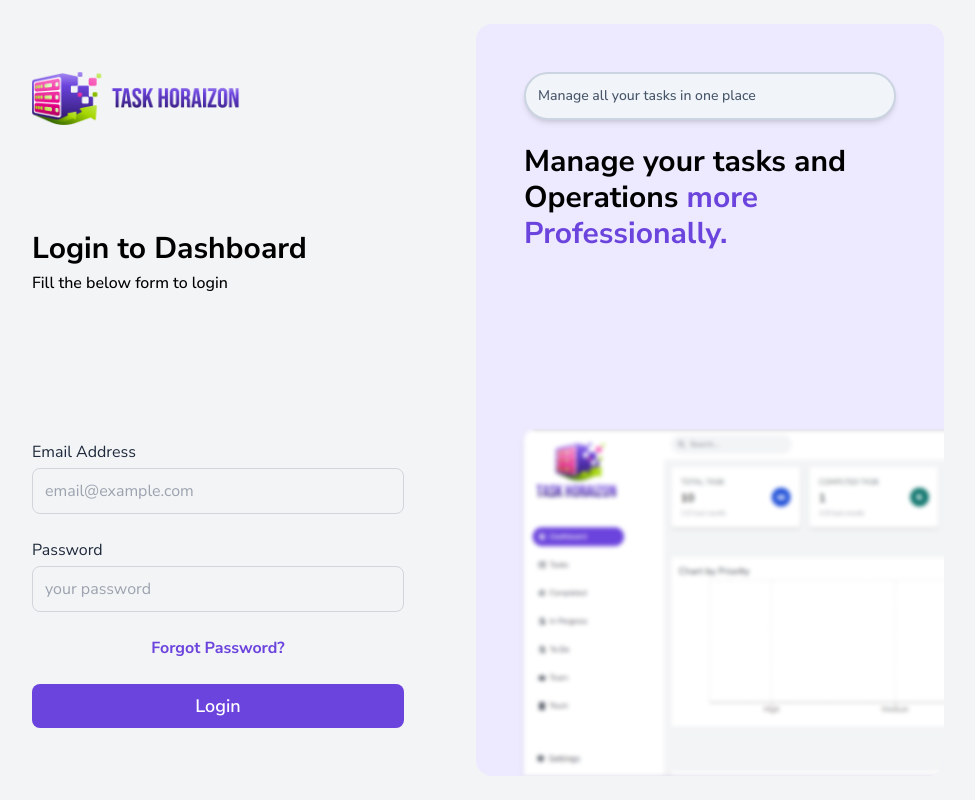
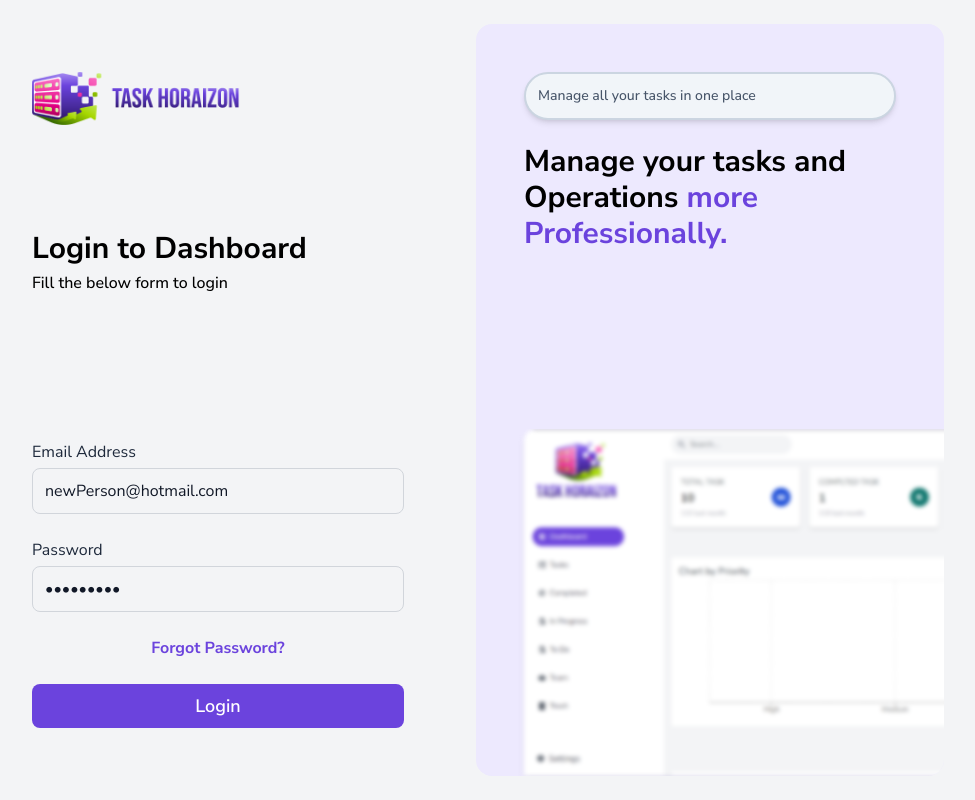
Before and after one commit to Omar-Gihad/Horizon-Task-Manager-Client, a React (Vite) app: page /login in a window 1280 px wide. Shown: the whole page, without its empty margins (176-1151 px from the left). Built offline with nearby package versions, Linux system fonts and the light colour scheme.

Commit message:
login info set for user to try system

```diff
--- a/src/pages/Login.jsx
+++ b/src/pages/Login.jsx
@@ -78,7 +78,7 @@ const Login = () => {
             placeholder="email@example.com"
             type="email"
             name="email"
-            // value="newPerson@hotmail.com"
+            value="newPerson@hotmail.com"
             label="Email Address"
             className="w-full rounded-lg"
             register={register("email", {
@@ -90,7 +90,7 @@ const Login = () => {
             placeholder="your password"
             type="password"
             name="password"
-            // value="123456789"
+            value="123456789"
             label="Password"
             className="w-full rounded-lg"
             register={register("password", {
```
